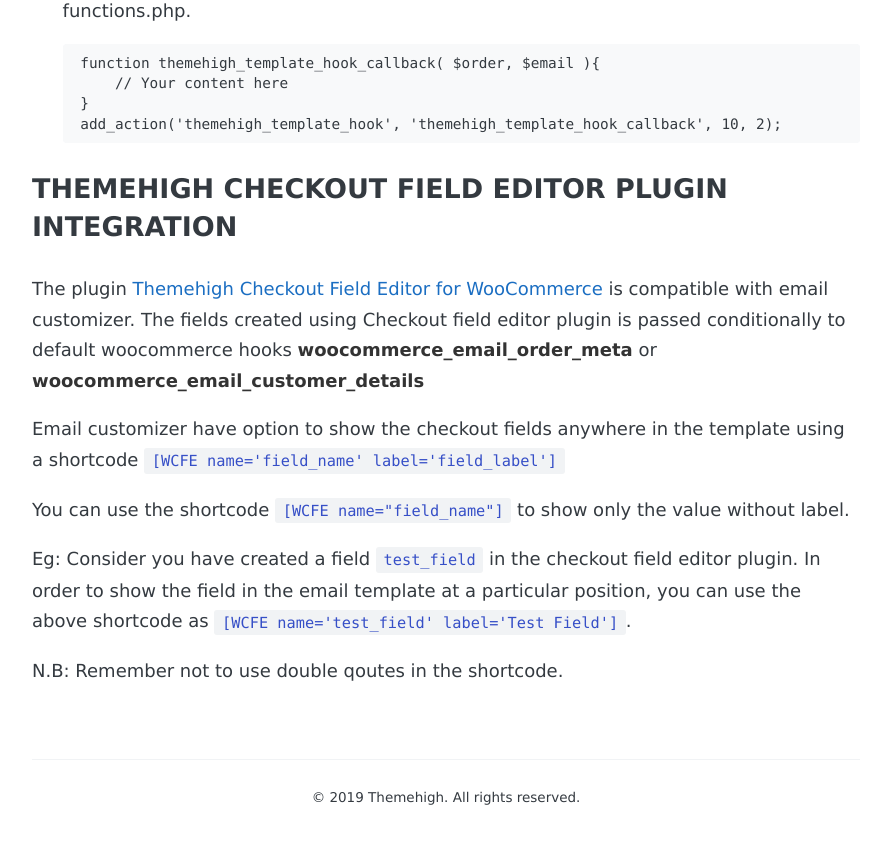
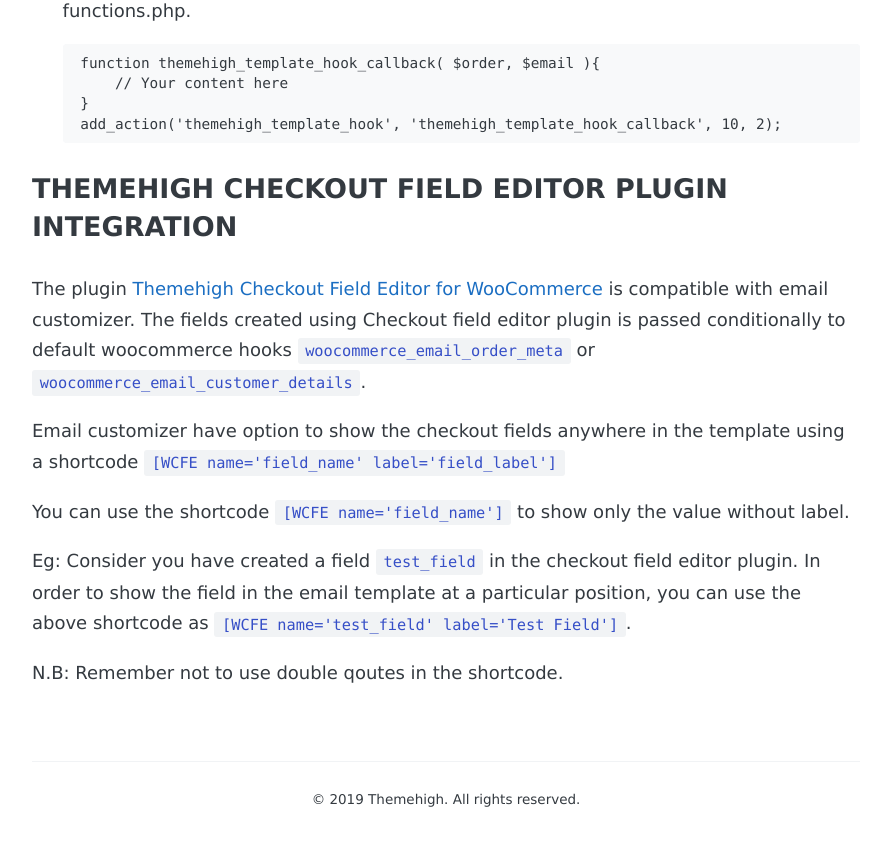
Before and after one commit to Themehigh/themehigh.github.io, a Jekyll site: the page built from _posts/2019-11-01-email-customizer-knowledge-base.markdown, in a window 1280 px wide and 900 px high, scrolled down 4659 px. Shown: the top 846 px of the window, without its empty margins (194-1085 px from the left). Built offline with Jekyll 4.4.1, drawn with Linux system fonts in a browser that asks for light colours; some web fonts are replaced; comment, search, counter and statistics services are not loaded.

Commit message:
Update 2019-11-01-email-customizer-knowledge-base.markdown

```diff
--- a/_posts/2019-11-01-email-customizer-knowledge-base.markdown
+++ b/_posts/2019-11-01-email-customizer-knowledge-base.markdown
@@ -116,12 +116,11 @@ You can use the `Custom Hook` as follows
 
 ### THEMEHIGH CHECKOUT FIELD EDITOR PLUGIN INTEGRATION
 
-The plugin [Themehigh Checkout Field Editor for WooCommerce](https://www.themehigh.com/product/woocommerce-checkout-field-editor-pro/) is compatible with email customizer. The fields created using Checkout field editor plugin is passed conditionally to default woocommerce hooks
-**woocommerce_email_order_meta** or **woocommerce_email_customer_details**
+The plugin [Themehigh Checkout Field Editor for WooCommerce](https://www.themehigh.com/product/woocommerce-checkout-field-editor-pro/) is compatible with email customizer. The fields created using Checkout field editor plugin is passed conditionally to default woocommerce hooks `woocommerce_email_order_meta` or `woocommerce_email_customer_details`.
 
 Email customizer have option to show the checkout fields anywhere in the template using a shortcode `[WCFE name='field_name' label='field_label']`
 
-You can use the shortcode `[WCFE name="field_name"]` to show only the value without label.
+You can use the shortcode `[WCFE name='field_name']` to show only the value without label.
 
 Eg: Consider you have created a field `test_field` in the checkout field editor plugin. In order to show the field in the email template at a particular position, you can use the above shortcode as `[WCFE name='test_field' label='Test Field']`.
 
```
